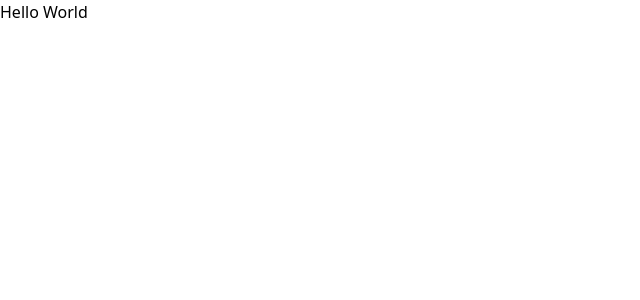
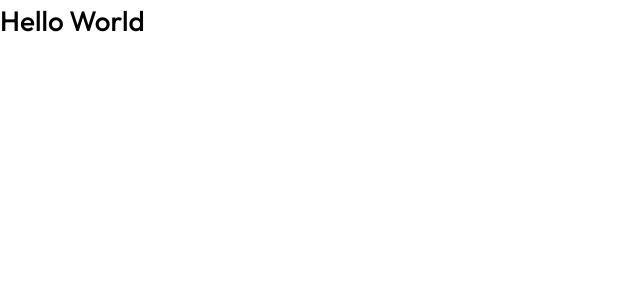
Before and after one commit to chocolateflight/react-tic-tac-toe, a React (Create React App) app: page / in a window 1280 px wide. Shown: the top 300 px of the page, without its empty margins (0-640 px from the left). Built offline with nearby package versions, Linux system fonts and the light colour scheme.

Commit message:
set up tailwind config and css

```diff
--- a/src/App.tsx
+++ b/src/App.tsx
@@ -1,6 +1,10 @@
+import {Fragment} from 'react'
+
 function App() {
   return (
-    <h1>Hello World</h1>
+    <Fragment>
+    <h1 className='text-xl'>Hello World</h1>
+    </Fragment>
   );
 }
 
--- a/src/assets/css/index.css
+++ b/src/assets/css/index.css
@@ -1,3 +1,26 @@
 @tailwind base;
 @tailwind components;
 @tailwind utilities;
+
+/* outfit-500 - latin */
+@font-face {
+  font-family: 'Outfit';
+  font-style: normal;
+  font-weight: 500;
+  src: local(''),
+       url('../fonts/outfit-v6-latin/outfit-v6-latin-500.woff2') format('woff2'), /* Chrome 26+, Opera 23+, Firefox 39+ */
+       url('../fonts/outfit-v6-latin/outfit-v6-latin-500.woff') format('woff'); /* Chrome 6+, Firefox 3.6+, IE 9+, Safari 5.1+ */
+}
+/* outfit-700 - latin */
+@font-face {
+  font-family: 'Outfit';
+  font-style: normal;
+  font-weight: 700;
+  src: local(''),
+       url('../fonts/outfit-v6-latin/outfit-v6-latin-700.woff2') format('woff2'), /* Chrome 26+, Opera 23+, Firefox 39+ */
+       url('../fonts/outfit-v6-latin/outfit-v6-latin-700.woff') format('woff'); /* Chrome 6+, Firefox 3.6+, IE 9+, Safari 5.1+ */
+}
+
+html {
+  font-size: 14px;
+}
--- a/tailwind.config.js
+++ b/tailwind.config.js
@@ -4,6 +4,27 @@ module.exports = {
     "./src/**/*.{js,jsx,ts,tsx}",
   ],
   theme: {
+    screens: {
+      sm: '480px',
+      md: '768px',
+      lg: '1024px',
+    },
+    fontSize: {
+      xl: '2rem',
+    },
+    fontFamily: {
+      sans: ['Outfit']
+    },
+    colors: {
+      'blueDark': '#31C3BD',
+      'blueLight': '#65E9E4',
+      'orangeDark': '#F2B137',
+      'orangeLight': '#FFC860',
+      'greenDark': '#1A2A33',
+      'greenLight': '#1F3641',
+      'greyDark': '#A8BFC9',
+      'greyLight': '#DBE8ED'
+    },
     extend: {},
   },
   plugins: [],
```
Also changed, not shown: 1 other file (tests, documents, lock files or other folders).
